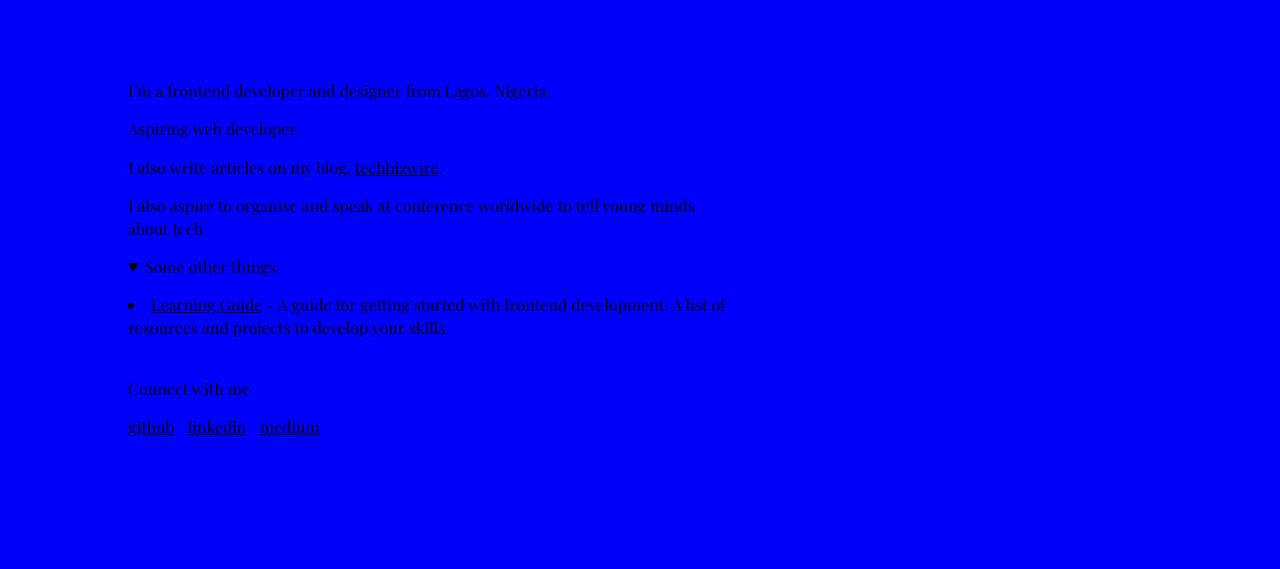
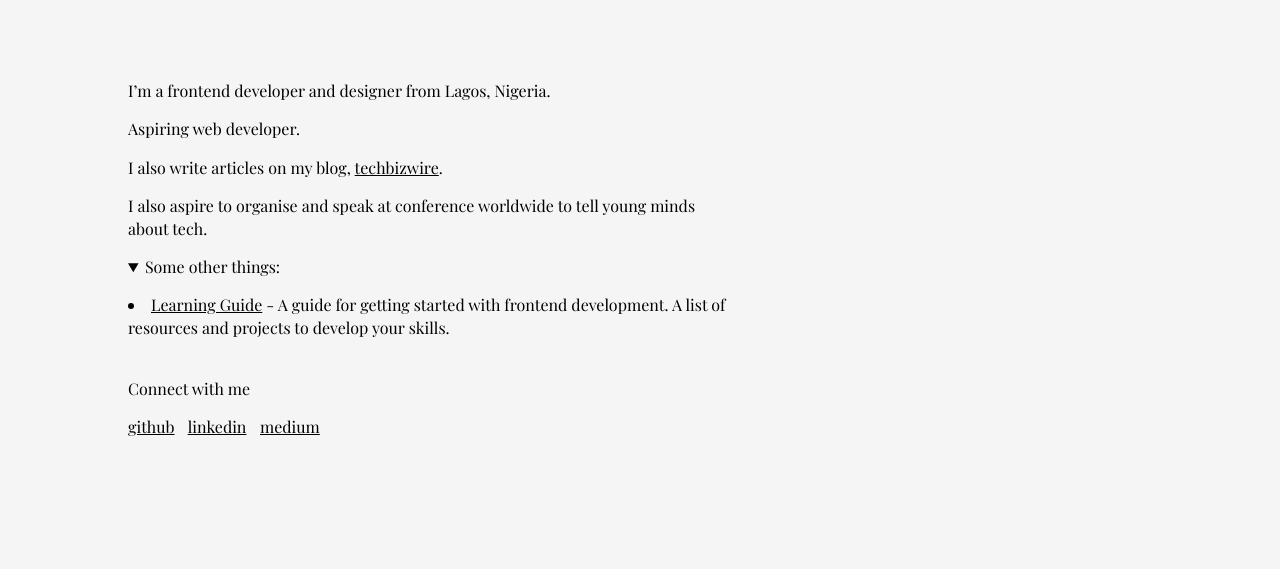
Before and after one commit to YaqubImran/pure-w, a plain HTML site: page index.html in a window 1280 px wide. Shown: the top 569 px of the page. Drawn offline with nearby package versions, Linux system fonts and the light colour scheme.

Commit message:
Update style.css

```diff
--- a/style.css
+++ b/style.css
@@ -20,7 +20,7 @@ body {
     font-size: 1.6rem;
     font-weight: 400;
     line-height: 1.4;
-    background-color:blue;
+    background-color:#f5f5f5;
 }
 h1 {
     font-size: 14vw;
```
